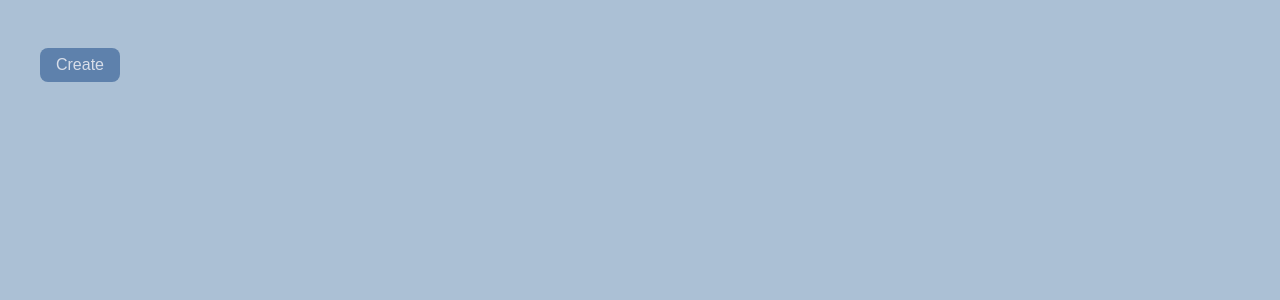
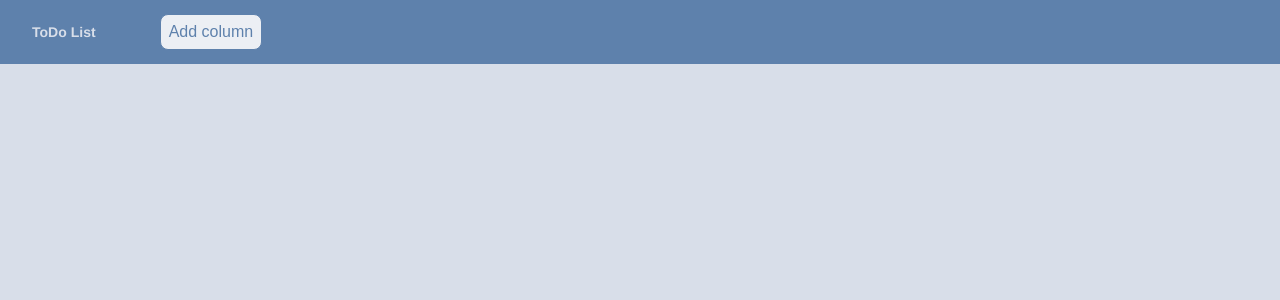
Before and after one commit to surionah/basic-to-do-list, a React (Vite) app: page / in a window 1280 px wide. Shown: the top 300 px of the page. Built offline with nearby package versions, Linux system fonts and the light colour scheme.

Commit message:
Add Header component and fix colors

```diff
--- a/src/App.jsx
+++ b/src/App.jsx
@@ -5,6 +5,7 @@ import ModalContext from './context/modalContext'
 import DataContext from './context/dataContext'
 import Dashboard from './components/Dashboard/Dashboard'
 import Modal from './components/Modal/Modal'
+import Header from './components/Header/Header'
 import { store } from './state/store'
 
 const App = () => {
@@ -24,6 +25,7 @@ const App = () => {
           }}
         >
           <Provider store={store}>
+            <Header />
             <Dashboard />
             <Modal />
           </Provider>
--- a/src/components/Actions/Actions.jsx
+++ b/src/components/Actions/Actions.jsx
@@ -13,7 +13,6 @@ const Actions = ({
       <Button
         tooltip={editTooltip}
         label='Edit'
-        type='primary'
         onButtonClick={onEditClick}
       ></Button>
       <Button
--- a/src/components/Button/Button.css
+++ b/src/components/Button/Button.css
@@ -24,5 +24,5 @@
 .btn.secondary {
   border: solid 1px #5E81AC;
   color: #5E81AC;
-  background-color: #D8DEE9;
+  background-color: #ECEFF4;
 }
--- a/src/components/Card/Card.css
+++ b/src/components/Card/Card.css
@@ -1,8 +1,8 @@
 .card {
   position: relative;
   padding: 1rem;
+  margin-top: .5rem;
+  width: 100%;
   background-color: #D8DEE9;
-  margin-top: .5rem;
-  border-radius: .5rem;
-  width: 100%;
+  border-radius: 1rem;
 }
--- a/src/components/Column/Column.component.jsx
+++ b/src/components/Column/Column.component.jsx
@@ -68,8 +68,7 @@ const ColumnComponent = ({
           ))}
       <Button
         tooltip='Create new'
-        label='Create'
-        type='primary'
+        label='Add card'
         onButtonClick={onCreate}
       />
     </div>
--- a/src/components/Column/Column.css
+++ b/src/components/Column/Column.css
@@ -5,6 +5,9 @@
   display: flex;
   flex-direction: column;
   align-items: center;
+  border-radius: 1rem;
+  background-color: #ECEFF4;
+  padding: 1rem;
 }
 
 .column__header {
--- a/src/components/Dashboard/Dashboard.component.jsx
+++ b/src/components/Dashboard/Dashboard.component.jsx
@@ -1,18 +1,10 @@
 import PropTypes from 'prop-types'
 
 import Column from '../Column/Column'
-import Button from '../Button/Button'
-import useAppContext from '../../hooks/useAppContext'
 
 import './Dashboard.css'
 
 const DashboardComponent = ({ columns }) => {
-  const { setModalPurpose } = useAppContext()
-
-  const onCreate = () => {
-    setModalPurpose('ADD_COLUMN')
-  }
-
   return (
     <div className='dashboard'>
       {columns.length > 0 &&
@@ -23,15 +15,8 @@ const DashboardComponent = ({ columns }) => {
             cardsIds={column.cardsIds}
             key={column.id}
           />
-        ))}
-      <div className='dashboard__create'>
-        <Button
-          tooltip='Create new column'
-          label='Create'
-          type='primary'
-          onButtonClick={onCreate}
-        />
-      </div>
+        )
+      )}
     </div>
   )
 }
--- /dev/null
+++ b/src/components/Header/Header.css
@@ -0,0 +1,9 @@
+.navbar {
+  display: flex;
+  align-items: center;
+  gap: 3rem;
+  padding-left: 2rem;
+  height: 4rem;
+  background-color: #5E81AC;
+  color: #D8DEE9;
+}
--- /dev/null
+++ b/src/components/Header/Header.jsx
@@ -0,0 +1,26 @@
+import Button from '../Button/Button'
+import useAppContext from '../../hooks/useAppContext'
+
+import './Header.css'
+
+const Header = () => {
+
+  const { setModalPurpose } = useAppContext()
+
+  const onCreate = () => {
+    setModalPurpose('ADD_COLUMN')
+  }
+
+  return (
+    <nav className='navbar'>
+      <h3>ToDo List</h3>
+      <Button
+        tooltip='Create new column'
+        label='Add column'
+        onButtonClick={onCreate}
+      />
+    </nav>
+  )
+}
+
+export default Header
--- a/src/components/Modal/Modal.jsx
+++ b/src/components/Modal/Modal.jsx
@@ -61,7 +61,11 @@ const Modal = () => {
           type='primary'
           onButtonClick={onOkClick}
         />
-        <Button tooltip='Cancel' label='Cancel' onButtonClick={onCancelClick} />
+        <Button
+          tooltip='Cancel'
+          label='Cancel'
+          onButtonClick={onCancelClick}
+        />
       </div>
     </dialog>
   )
--- a/src/index.css
+++ b/src/index.css
@@ -2,7 +2,7 @@ body {
   width: 100vw;
   font-family: 'Helvetica Neue', sans-serif;
   font-size: 12px;
-  background-color: #81A1C1AA;
+  background-color: #D8DEE9;
 }
 
 * {
```
